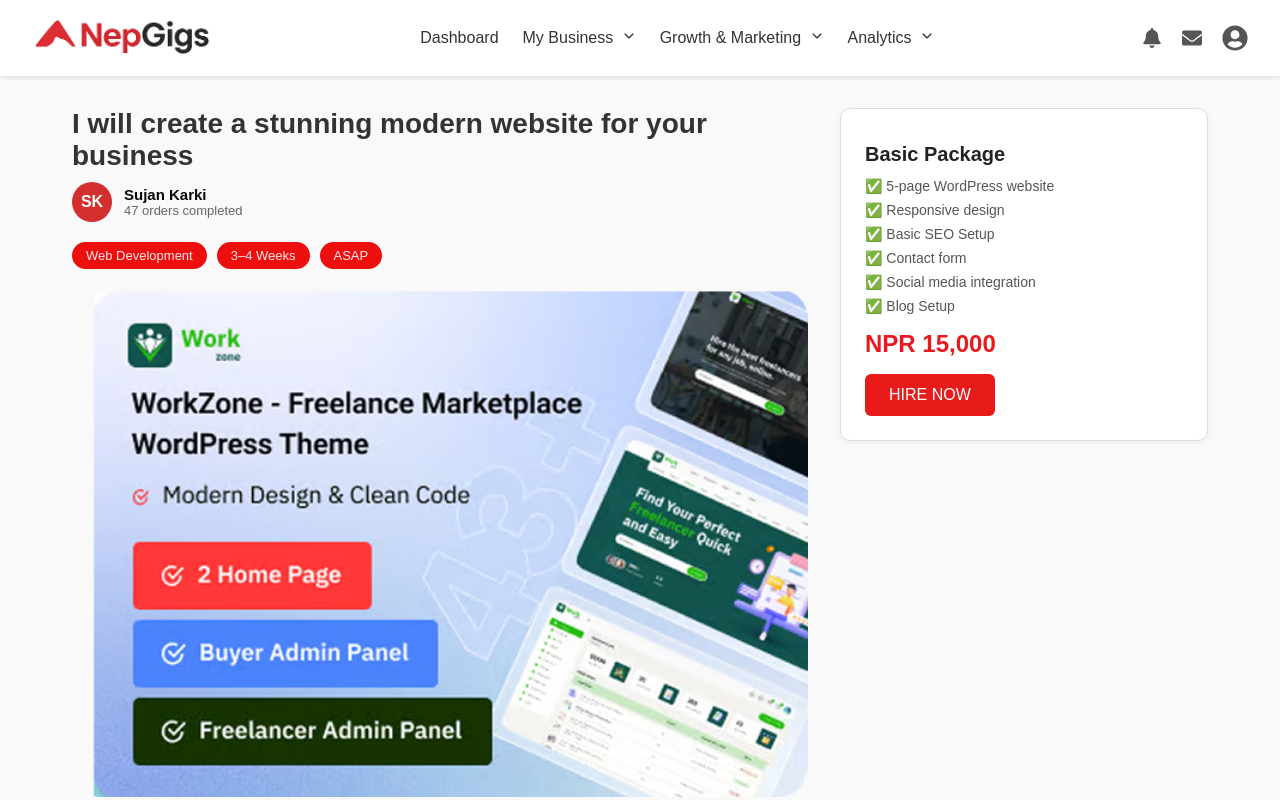
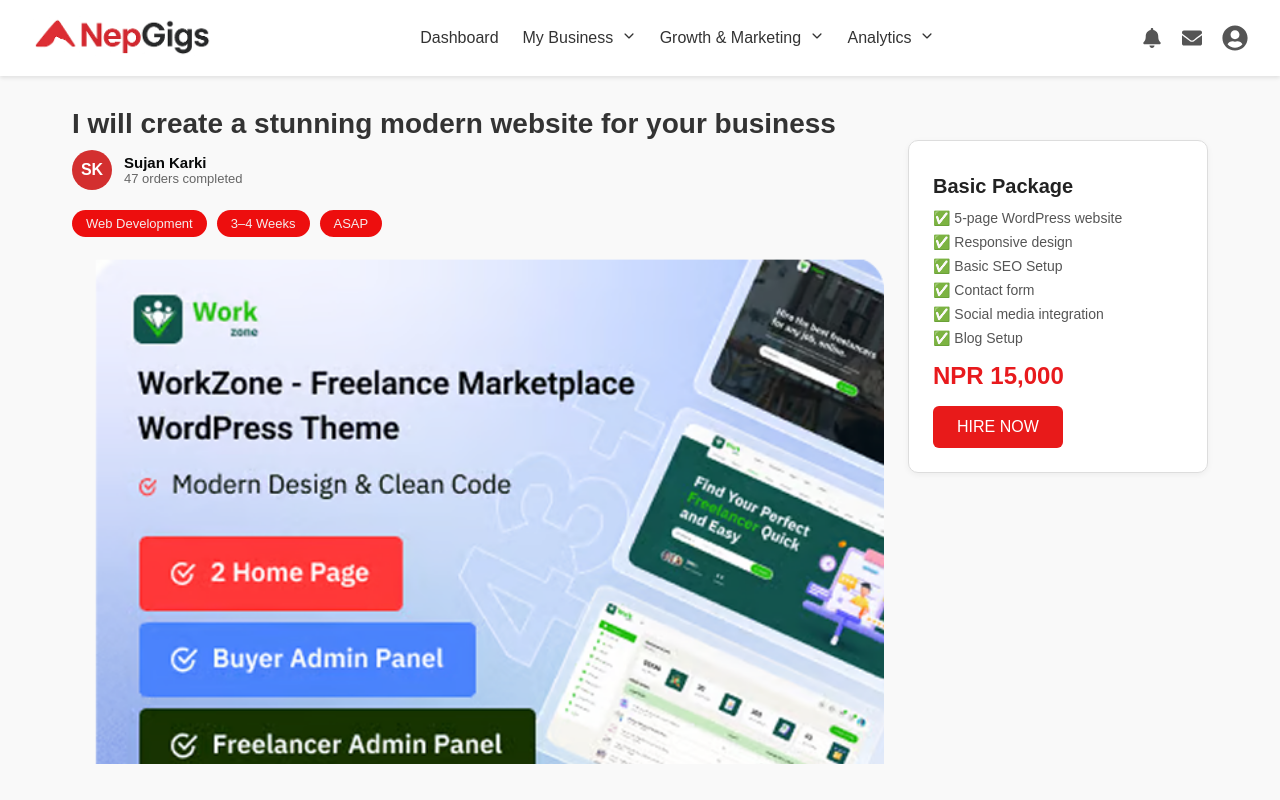
Before and after one commit to Prashantxdahal/NepGigs, a React (Vite) app in the folder @Nepgigs/: page /gig-detail in a window 1280 px wide. Shown: the top 800 px of the page. Built offline with nearby package versions, Linux system fonts and the light colour scheme; the HTML template or start-up script is replaced by a standard one.

Commit message:
Adding scrollable feature in  Gig Posting page

```diff
--- a/@Nepgigs/src/css/GigDetailPage.css
+++ b/@Nepgigs/src/css/GigDetailPage.css
@@ -58,15 +58,38 @@
 /* Layout */
 .gig-main {
   display: flex;
-  justify-content: space-between;
-  padding: 32px;
-  gap: 32px;
   max-width: 1200px;
   margin: 0 auto;
+  padding: 32px;
+  height: calc(100vh - 80px); /* adjust if your header is a different height */
+  overflow: hidden;
+  gap: 0;
 }
 
+/* Left: scrollable content */
 .gig-left {
   flex: 2;
+  overflow-y: auto;
+  height: 100%;
+  padding-right: 24px;
+  /* Scrollbar will appear on the right edge of the page */
+}
+
+/* Remove scroll-wrapper or leave empty */
+.scroll-wrapper {
+  padding: 0;
+  margin: 0;
+}
+
+/* Right: sticky sidebar */
+.gig-right {
+  flex: 1;
+  min-width: 300px;
+  max-width: 350px;
+  align-self: flex-start;
+  position: sticky;
+  top: 32px; /* adjust for your header */
+  height: fit-content;
 }
 
 .gig-title {
--- a/@Nepgigs/src/public/GigDetailPage.jsx
+++ b/@Nepgigs/src/public/GigDetailPage.jsx
@@ -35,7 +35,7 @@
 
       {/* Main Content */}
       <main className="gig-main">
-        {/* Left Section */}
+        <div className="scroll-wrapper">
           <section className="gig-left">
             <h1 className="gig-title">I will create a stunning modern website for your business</h1>
             {/* Author Info */}
@@ -46,14 +46,12 @@
                 <div className="order-count">47 orders completed</div>
               </div>
             </div>
-
             {/* Tag Buttons */}
             <div className="gig-tags">
               <span className="tag-button">Web Development</span>
               <span className="tag-button">3–4 Weeks</span>
               <span className="tag-button">ASAP</span>
             </div>
-
             <div className="gig-image">
               <img src={gigpostingdetail} alt="Gig preview" />
             </div>
@@ -68,7 +66,7 @@
               </p>
             </div>
           </section>
-
+        </div>
         {/* Right Section */}
         <aside className="gig-right">
           <div className="pricing-card">
```
Lines whose indentation alone changed are shown as unchanged.
